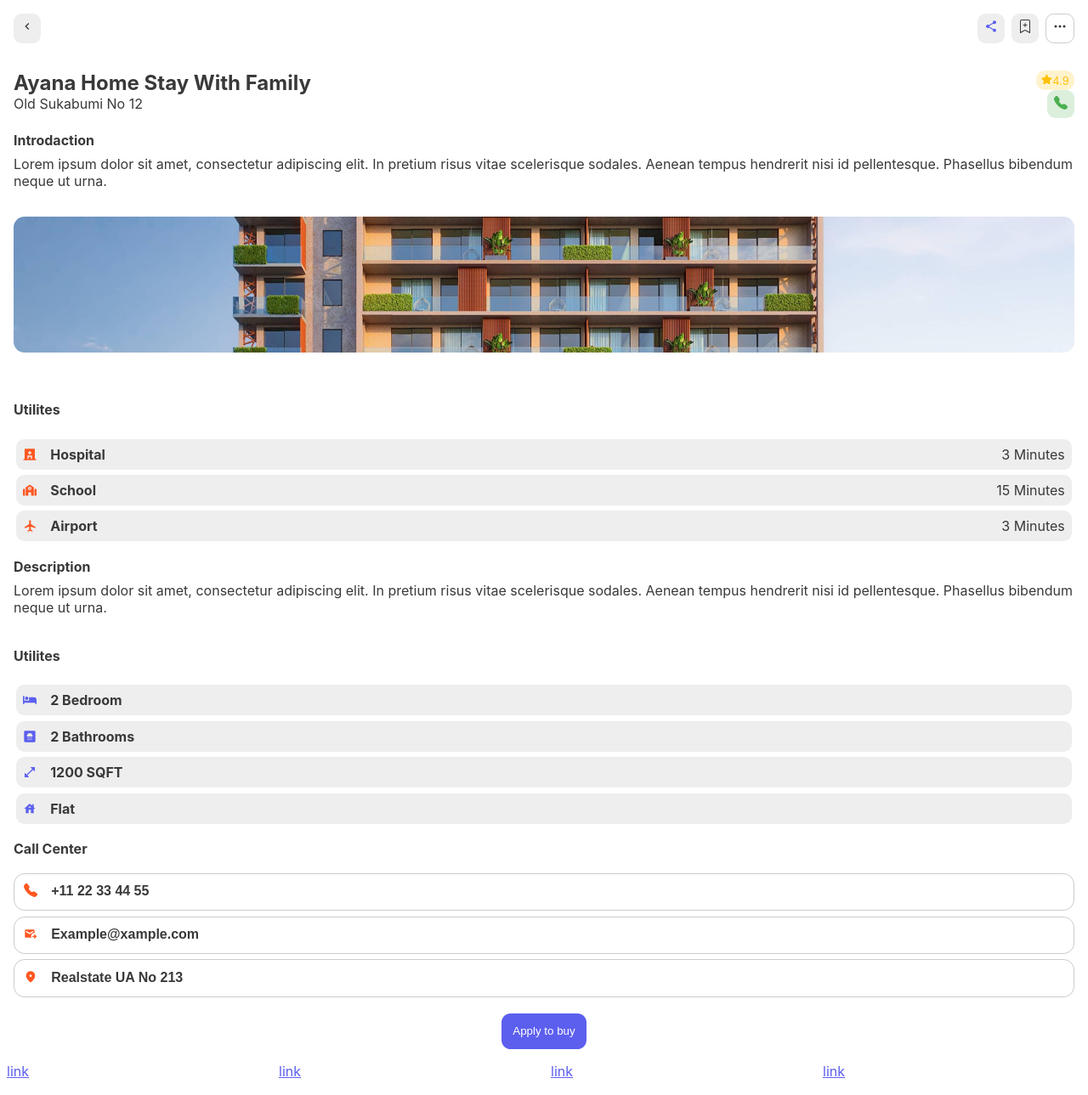
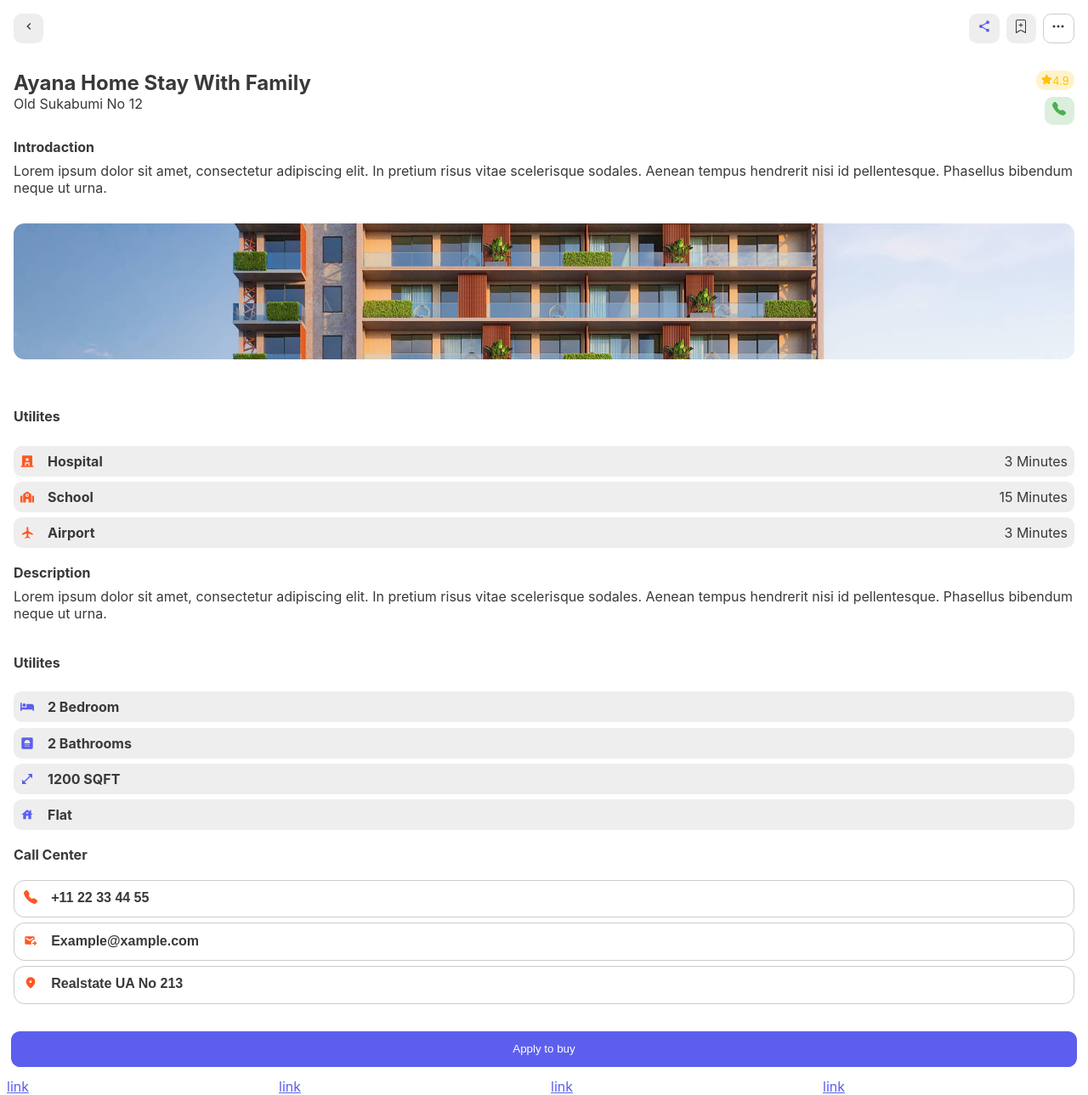
Before and after one commit to Brayman/my-portfolio, a React (Create React App) app: page /card in a window 1280 px wide. Shown: the whole page at 85% size. Built offline with nearby package versions, Linux system fonts and the light colour scheme.

Commit message:
Создал карту

```diff
--- a/src/components/Card/Card.css
+++ b/src/components/Card/Card.css
@@ -1,8 +1,3 @@
-.avatar__header_mini {
-    height: 3em;
-    width: 3em;
-    object-fit: cover;
-}
 .page__header {
     display: flex;
     flex-direction: row;
@@ -16,7 +11,7 @@
     color: #393939;
     font-size: 1em;
     text-align: center;
-    padding: 0.4em 0.5em;
+    padding: 0.4em 0.6em;
     cursor: pointer;
 }
 .header__button {
@@ -49,6 +44,7 @@
     display: flex;
     flex-direction: row;
     margin: 1em;
+    min-height: 4em;
     justify-content: space-between;
     color: #393939;
 }
@@ -67,15 +63,6 @@
     display: flex;
     flex-direction: column;
     justify-content: space-between;
-}
-.raiting__box {
-    font-size: 0.8em;
-    color: #ffc107;
-    background-color: #ffc10733;
-    border-radius: 0.8em;
-    padding: 0.3em 0.5em;
-    white-space: nowrap;
-    cursor: default;
 }
 .icon-button__phone {
     color: #4caf50;
@@ -99,7 +86,7 @@
 
 .card__image {
     margin: 1em;
-    width: calc(100% - 2em) ;
+    width: calc(100% - 2em);
     object-fit: cover;
     height: 10em;
     border-radius: 0.8em;
@@ -119,7 +106,7 @@
     align-items: center;
     color: #393939;
     font-size: 1em;
-    margin: 0.2em;
+    margin: 0.2em 0;
     padding: 0.5em;
     background-color: #eeeeee;
     border-radius: 0.6em;
@@ -163,12 +150,9 @@
 .contact__icon {
     color: #ff5722;
 }
-.card__footer {
+.card__button {
+    align-content: stretch;
+    width: calc(100% - 2em);
     margin: 1em;
-    display: flex;
-    flex-direction: row;
-    justify-content: center;
+    cursor: pointer;
 }
-.card__button {
-    align-content: center;
-}
--- a/src/components/Card/Card.js
+++ b/src/components/Card/Card.js
@@ -1,5 +1,4 @@
 import "./Card.css";
-import avatar from "../../img/my-avatar.jpg";
 import house_img from "../../img/next-gren.jpg";
 import {
     MdKeyboardArrowLeft,
@@ -170,11 +169,9 @@ function Card() {
                         </button>
                     </div>
                 </section>
-                <footer className="card__footer">
-                    <button className="card__button button button_primary">
-                        Apply to buy
-                    </button>
-                </footer>
+                <button className="card__button button button_primary">
+                    Apply to buy
+                </button>
             </section>
         </section>
     )
```
